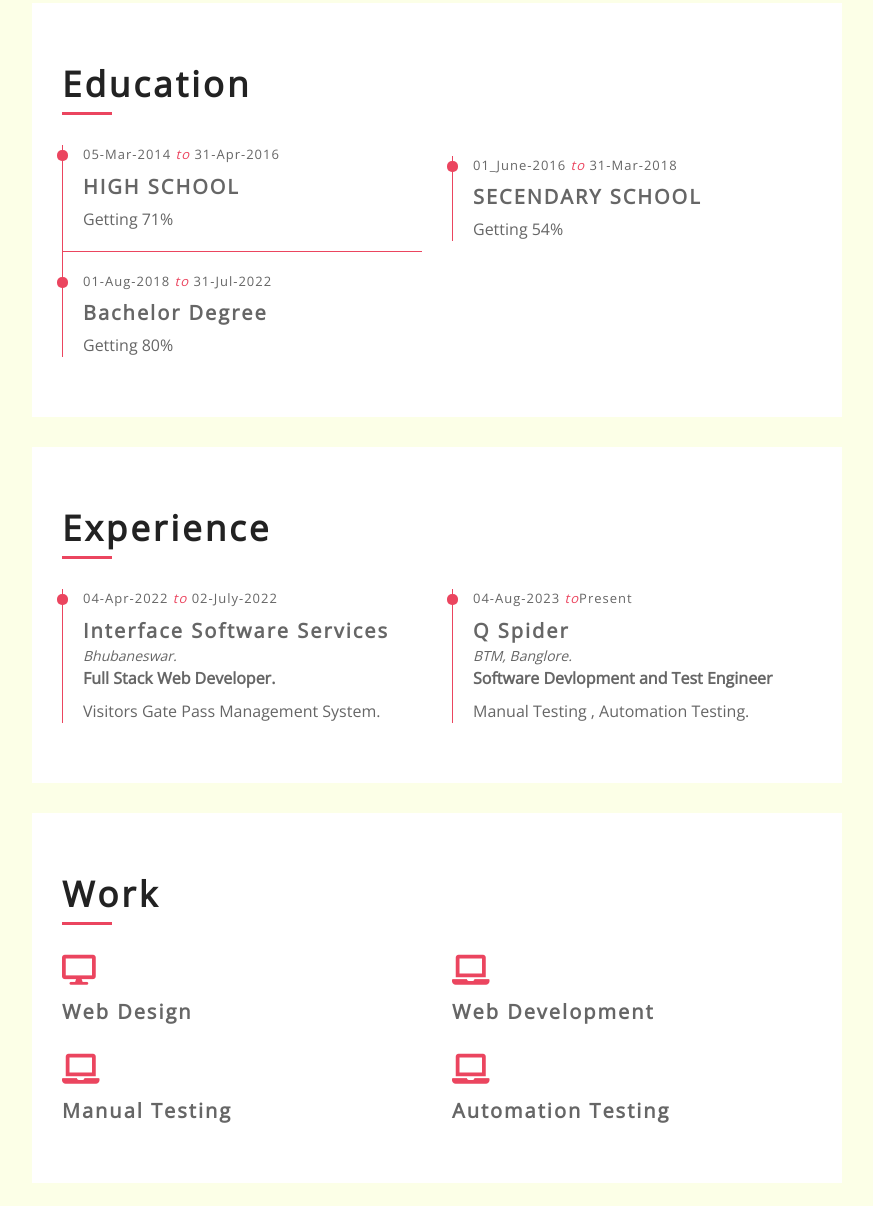
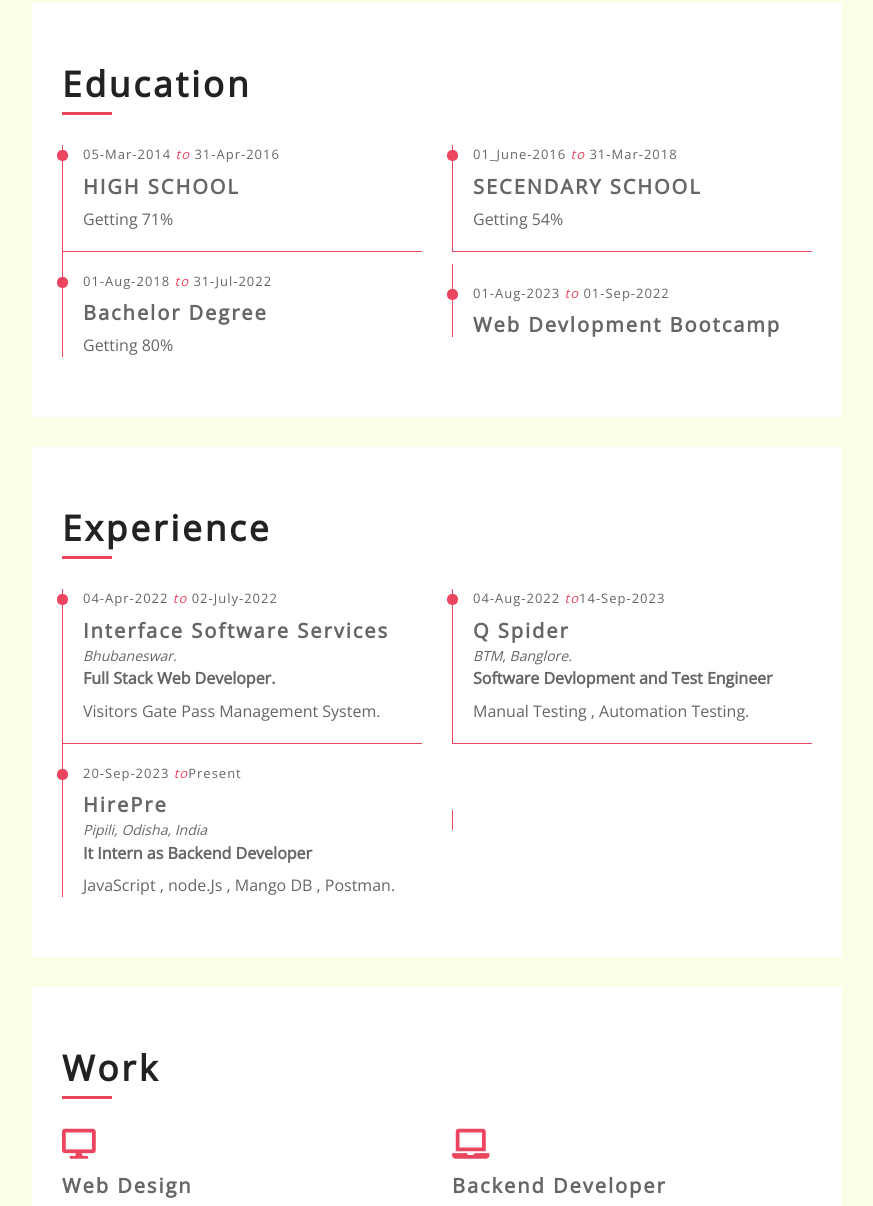
Before and after one commit to subhranshurath01/resume, a plain HTML site: page index.html in a window 1280 px wide. Shown: the part 1181-2387 px from the top of the page, without its empty margins (368-1241 px from the left). Drawn offline with nearby package versions, Linux system fonts and the light colour scheme.

Commit message:
Add files via upload

```diff
--- a/index.html
+++ b/index.html
@@ -28,7 +28,7 @@
         <div class="wrapper">
             <div class="sidebar">
                 <div class="sidebar-header">
-                    <img src="img/profile.jpg" alt="Image">
+                    <img src="./img/Srath2.jpg" alt="Image">
                 </div>
                 <div class="sidebar-content">
                     <nav class="navbar navbar-expand-md bg-dark navbar-dark">
@@ -69,6 +69,7 @@
             <div class="content">
                 <!-- Header Start -->
                 <div class="header" id="header">
+                    <img src="./img/SRATH01.jpg" style="width: 200px;border-radius: 100%; float:right; margin-top:10%; margin-right: 10%;">
                     <div class="content-inner">
                         <p>I'm</p>
                         <h1>Subhranshu Rath</h1>
@@ -165,6 +166,13 @@
                                     <p>Getting 80%</p>
                                 </div>
                             </div>
+                            <div class="col-md-6">
+                                <div class="edu-col">
+                                    <span>01-Aug-2023 <i>to</i> 01-Sep-2022</span>
+                                    <h3>Web Devlopment Bootcamp</h3>
+                                    <P></P>
+                                </div>
+                            </div>
                         </div>
                     </div>
                 </div>
@@ -188,14 +196,31 @@
                             </div>
                             <div class="col-md-6">
                                 <div class="exp-col">
-                                    <span>04-Aug-2023 <i>to</i>Present</span>
+                                    <span>04-Aug-2022 <i>to</i>14-Sep-2023</span>
                                     <h3>Q Spider</h3>
                                     <h4>BTM, Banglore.</h4>
                                     <h5>Software Devlopment and Test Engineer</h5>
                                     <p>Manual Testing , Automation Testing.</p>
                                 </div>
                             </div>
-
+                        <div class="col-md-6">
+                            <div class="exp-col">
+                                <span>20-Sep-2023 <i>to</i>Present</span>
+                                <h3>HirePre</h3>
+                                <h4>Pipili, Odisha, India</h4>
+                                <h5>It Intern as Backend Developer</h5>
+                                <p>JavaScript , node.Js , Mango DB , Postman.</p>
+                            </div>
+                        </div>
+                        <div class="col-md-6">
+                            <div class="exp-col">
+                                <!-- <span>04-Aug-2023 <i>to</i>Present</span>
+                                <h3>HirePre</h3>
+                                <h4>Pipili, Odisha, India</h4>
+                                <h5>It Intern as Backend Developer</h5>
+                                <p>JavaScript , node.Js , Mango DB , Postman.</p> -->
+                            </div>
+                        </div>
                         </div>
                     </div>
                 </div>
@@ -218,7 +243,7 @@
                             <div class="col-md-6">
                                 <div class="srv-col">
                                     <i class="fa fa-laptop"></i>
-                                    <h3>Web Development</h3>
+                                    <h3>Backend Developer</h3>
                                     <p></p>
                                 </div>
                             </div>
@@ -242,7 +267,7 @@
                 <!-- Service Start -->
 
                 <!-- Portfolio Start -->
-                <!-- <div class="portfolio" id="portfolio">
+                <div class="portfolio" id="portfolio">
                     <div class="content-inner">
                         <div class="content-header">
                             <h2>Portfolio</h2>
@@ -324,7 +349,7 @@
                             </div>
                         </div>
                     </div>
-                </div> -->
+                </div>
                 <!-- Portfolio Start -->
 
 
```
Also changed, not shown: img/SRATH01.jpg (added), img/Srath2.jpg (added), img/WhatsApp Image 2024-01-05 at 07.53.56_0134430d.jpg (added).
